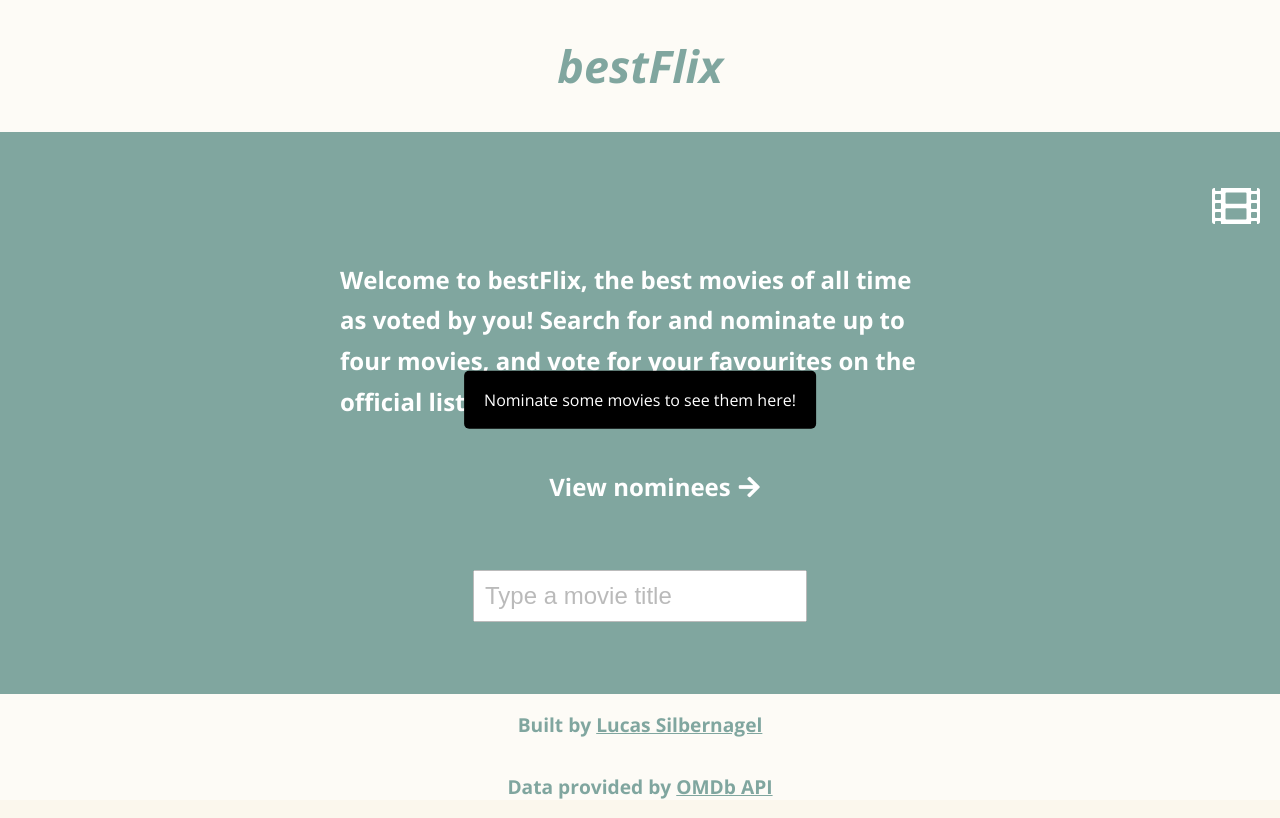
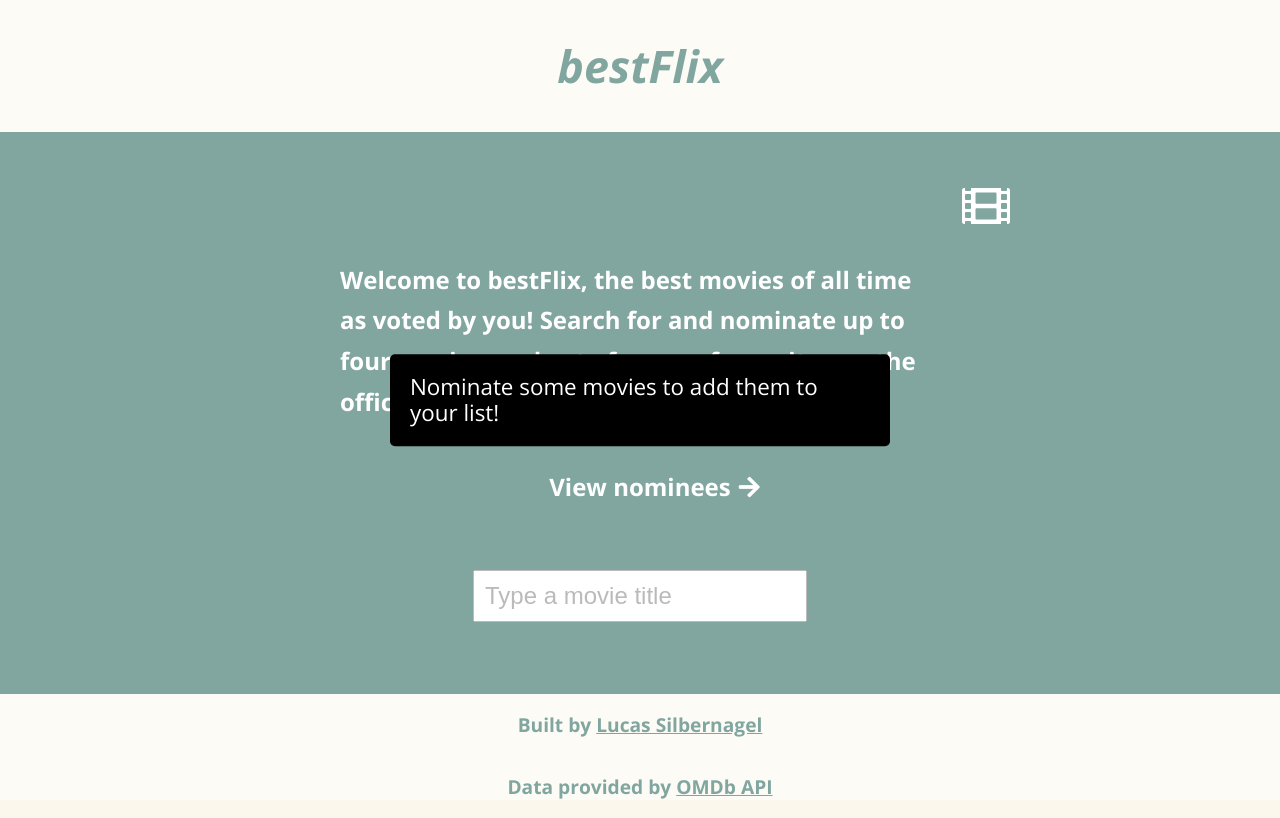
Before and after one commit to LucasSilbernagel/bestFlix, a React (Create React App) app: page / in a window 1280 px wide. Both pictures are taken after a click on the button "view your nomination list". Built offline with nearby package versions, Linux system fonts and the light colour scheme.

Commit message:
completed desktop styling for nominations modal

```diff
--- a/src/Components/Header.js
+++ b/src/Components/Header.js
@@ -1,33 +1,13 @@
 import React from "react";
-// import Modal from 'react-modal';
-// import Nominated from './Nominated';
-
-// Modal.setAppElement('#root');
 
 function Header() {
 
-  // const [modalIsOpen, setIsOpen] = React.useState(false);
-  // const [nominated, setNominated] = useState([]);
-
-  // function openModal() {
-  //   setIsOpen(true);
-  // }
-
-  // function closeModal(){
-  //   setIsOpen(false);
-  // }
-
   return (
     <header>
-
-      {/* <button className="headerButton" onClick={openModal}><i className="fas fa-film"></i></button> */}
-
-
-
-        <div className="wrapper">
-          <h1>bestFlix</h1>
-        </div>
-      </header>
+      <div className="wrapper">
+        <h1>bestFlix</h1>
+      </div>
+    </header>
   );
 }
 
--- a/src/Components/Nominated.js
+++ b/src/Components/Nominated.js
@@ -15,7 +15,7 @@ function Nominated({ nominated, setNominated }) {
   // If user has not nominated any movies, return nothing for this component
   if (!nominated.length) {
     return (
-      <li>Nominate some movies to see them here!</li>
+      <li>Nominate some movies to add them to your list!</li>
     )
 
     // Display each movie the user nominates
--- a/src/styles/sass/partials/_mediaQueries.scss
+++ b/src/styles/sass/partials/_mediaQueries.scss
@@ -3,3 +3,16 @@
   grid-template-columns: repeat(auto-fill, 335px);
 }
 }
+
+@media(min-width: 1000px) {
+  .filmButton {
+    margin-right: 250px;
+  }
+
+  .modal {
+    width: 500px;
+    li {
+      font-size: 1.5rem;
+    }
+  }
+}
--- a/src/styles/sass/partials/_modal.scss
+++ b/src/styles/sass/partials/_modal.scss
@@ -20,15 +20,25 @@
   margin-right: -50%;
   transform: translate(-50%, -50%);
   text-align: center;
+  button {
+    font-weight: 700;
+    text-transform: uppercase;
+    padding: 20px;
+  }
   ul {
     grid-template-columns: unset;
     display: block;
     margin: 0;
+    li {
+      text-align: left;
+      font-size: 1.4rem;
+    }
     .nominatedItem {
       background: $lightBackground;
       color: $black;
       padding: 5px;
       margin-bottom: 10px;
+      font-size: 1rem;
       div {
         display: flex;
         justify-content: space-between;
```
